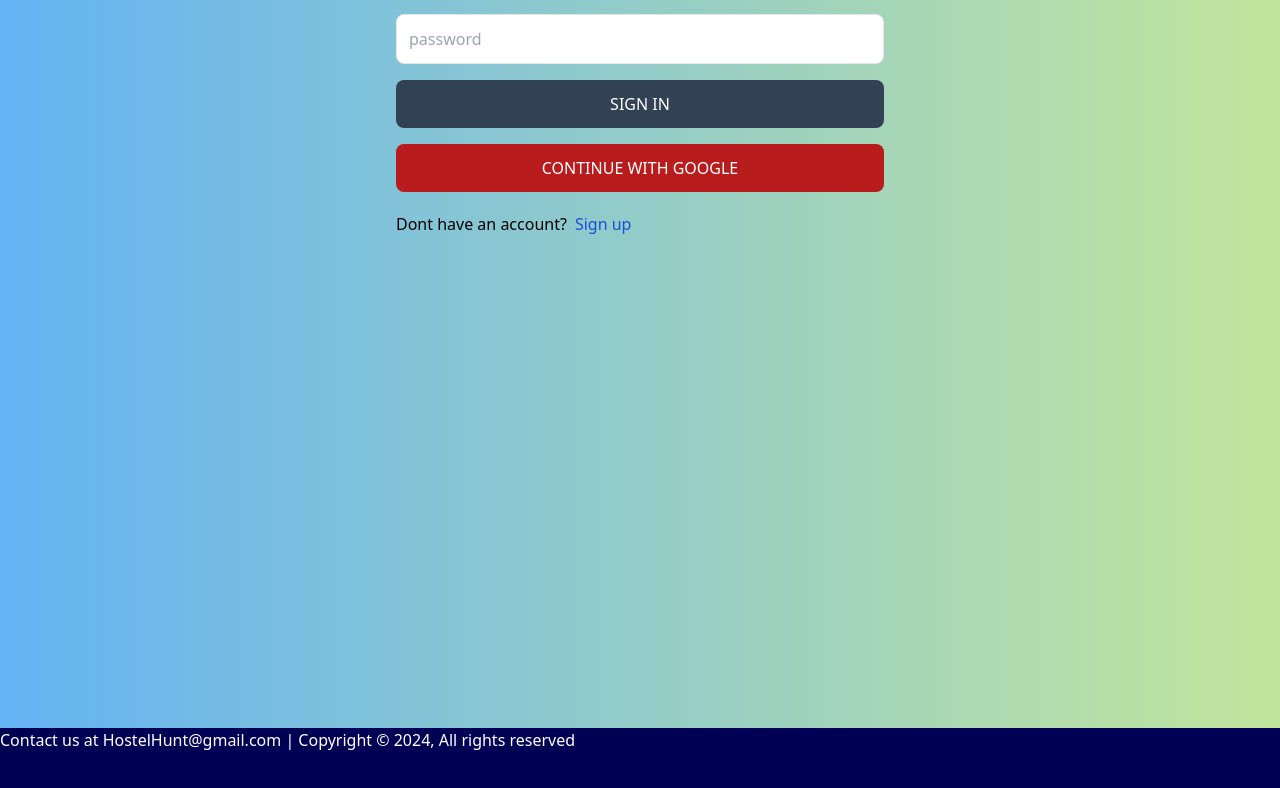
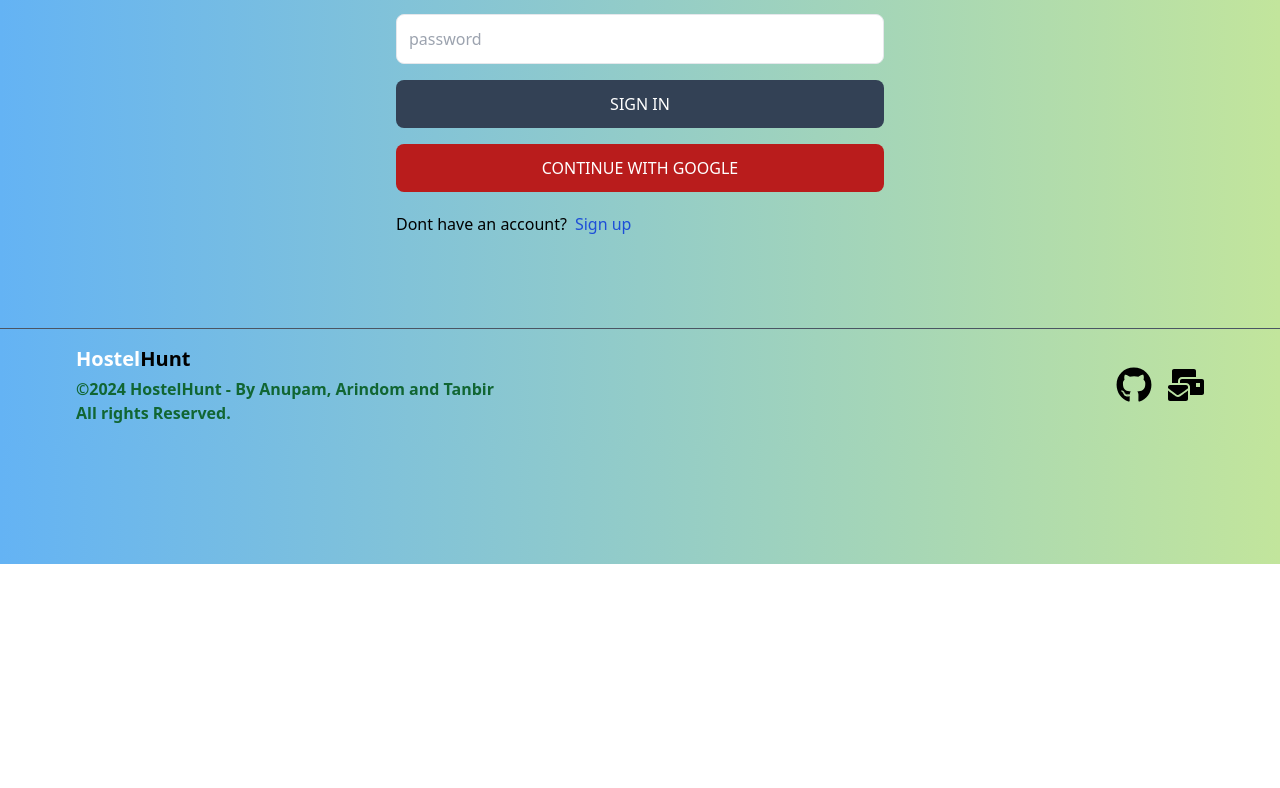
Before and after one commit to anupamk98/HostelHunt, a React (Vite) app in the folder client/: page /sign-in in a window 1280 px wide. Shown: the part 236-1024 px from the top of the page. After the commit the page ends 800 px from the top, so only its background shows below. Built offline with nearby package versions, Linux system fonts and the light colour scheme; no server answers.

Commit message:
issues fixed

```diff
--- a/client/src/App.jsx
+++ b/client/src/App.jsx
@@ -10,6 +10,7 @@ import CreateListing from './pages/CreateListing';
 import UpdateListing from './pages/UpdateListing';
 import Listing from './pages/Listing';
 import Search from './pages/Search';
+import Footer from './components/Footer';
 
 export default function App() {
   return (
@@ -32,6 +33,7 @@ export default function App() {
           />
         </Route>
       </Routes>
+      <Footer/>
     </BrowserRouter>
   );
 }
--- a/client/src/components/Footer.jsx
+++ b/client/src/components/Footer.jsx
@@ -1,15 +1,71 @@
-export default function Footer() {
-  return (
-    <footer
-      style={{
-        backgroundColor: "#000055",
-        position: "relative",
-        top: "50vh",
-        height: "5rem",
-        color: "#ffffff",
-      }}
-    >
-      Contact us at HostelHunt@gmail.com | Copyright © 2024, All rights reserved
-    </footer>
-  );
+import { FaFacebookMessenger, FaGithub, FaMailBulk, FaVoicemail } from "react-icons/fa";
+
+export default function Footer(){
+    return (
+      <div className="bg-transparent">
+        <div className="w-[100%] h-[1px] bg-gray-600"></div>
+        <nav className="flex justify-between gap-10  items-center py-4 px-3 max-w-6xl  mx-auto">
+          <div className="flex flex-col gap-1">
+            <div>
+              <span className="text-bolder font-bold text-xl text-white">
+                Hostel
+              </span>
+              <span className="text-bolder font-bold text-xl text-black">
+                Hunt
+              </span>
+            </div>
+            <div>
+              <div className="text-md font-bold text-[#116633]">
+                ©2024 HostelHunt - By Anupam, Arindom and Tanbir
+              </div>
+              <div className="text-md font-bold text-[#116633]">
+                All rights Reserved.
+              </div>
+            </div>
+          </div>
+          <div className="flex flex-col gap-4 md:flex-row">
+            <FaGithub className="text-4xl" />
+            <FaMailBulk className="text-4xl" />
+          </div>
+        </nav>
+        {/* <section class="container mx-auto bg-transparent ">
+          <div class="pt-20 sm:pt-30 pb-8 mt-20  border-secondary-dark">
+            <hr class=" mx-auto border-t-2 border-primary-light rounded-2xl" />
+            <div class="mt-2 flex w-full flex-col text-center ">
+              <div class="my-4 grid grid-cols-2 sm:grid-cols-2  ">
+                <div>
+                  <h2 class="font-header uppercase tracking-tight text-2xl font-extrabold  text-[#0e0f10]">
+                    Made By
+                  </h2>
+                  <ul class="font-medium tracking-tight text-slate-200">
+                    <span class="my-2 font-medium tracking-tight text-[#101010] decoration-wavy decoration-2 underline-offset-4 transition-all text-xl hover:underline hover:text-[#13c4a5] ">
+                      Anupam, Tanbir & Arindom
+                    </span>
+                  </ul>
+                </div>
+
+                <div>
+                  <h2 class="font-header uppercase tracking-tight text-2xl font-extrabold  text-[#101010]">
+                    Contact Us
+                  </h2>
+
+                  <ul class="font-medium tracking-tight text-[#101010]">
+                    <li class="my-2">
+                      <a
+                        href="HostelHunt@gmail.com"
+                        target="a_blank"
+                        class="text- decoration-wavy decoration-2 underline-offset-4 transition-all text-xl hover:underline hover:text-[#13c4a5] "
+                      >
+                        Email
+                      </a>
+                    </li>
+                  </ul>
+                </div>
+              </div>
+            </div>
+            <hr class=" mx-auto border-t-2 border-primary-light rounded-2xl" />
+          </div>
+        </section> */}
+      </div>
+    );
 }
--- a/client/src/pages/About.jsx
+++ b/client/src/pages/About.jsx
@@ -22,7 +22,6 @@ export default function About() {
           Find, choose, and start living your best campus life with HostelHunt!
         </p>
       </div>
-      <Footer />
     </>
   );
 }
--- a/client/src/pages/Home.jsx
+++ b/client/src/pages/Home.jsx
@@ -5,7 +5,6 @@ import { Navigation } from "swiper/modules";
 import SwiperCore from "swiper";
 import "swiper/css/bundle";
 import ListingItem from "../components/ListingItem";
-import Footer from "../components/Footer";
 export default function Home() {
   const [offerListings, setOfferListings] = useState([]);
   const [saleListings, setSaleListings] = useState([]);
@@ -175,7 +174,7 @@ export default function Home() {
           </div>
         )}
       </div>
-      <Footer/>
+
     </div>
   );
 }
--- a/client/src/pages/Listing.jsx
+++ b/client/src/pages/Listing.jsx
@@ -149,7 +149,6 @@ export default function Listing() {
           </div>
         </div>
       )}
-      <Footer/>
     </main>
   );
 }
--- a/client/src/pages/Profile.jsx
+++ b/client/src/pages/Profile.jsx
@@ -294,7 +294,7 @@ export default function Profile() {
           </div>
         )}
       </div>
-      <Footer />
+
     </>
   );
 }
--- a/client/src/pages/Search.jsx
+++ b/client/src/pages/Search.jsx
@@ -1,7 +1,6 @@
 import { useEffect, useState } from 'react';
 import { useNavigate } from 'react-router-dom';
 import ListingItem from '../components/ListingItem';
-import Footer from '../components/Footer';
 export default function Search() {
   const navigate = useNavigate();
   const [sidebardata, setSidebardata] = useState({
@@ -261,7 +260,6 @@ export default function Search() {
         </div>
       </div>
     </div>
-    <Footer/>
     </>
   );
 }
--- a/client/src/pages/SignIn.jsx
+++ b/client/src/pages/SignIn.jsx
@@ -78,7 +78,6 @@ export default function SignIn() {
         </div>
         {error && <p className="text-red-500 mt-5">{error}</p>}
       </div>
-      <Footer />
     </>
   );
 }
--- a/client/src/pages/UpdateListing.jsx
+++ b/client/src/pages/UpdateListing.jsx
@@ -383,7 +383,6 @@ export default function CreateListing() {
         </div>
       </form>
     </main>
-    <Footer/>
     </>
   );
 }
```
